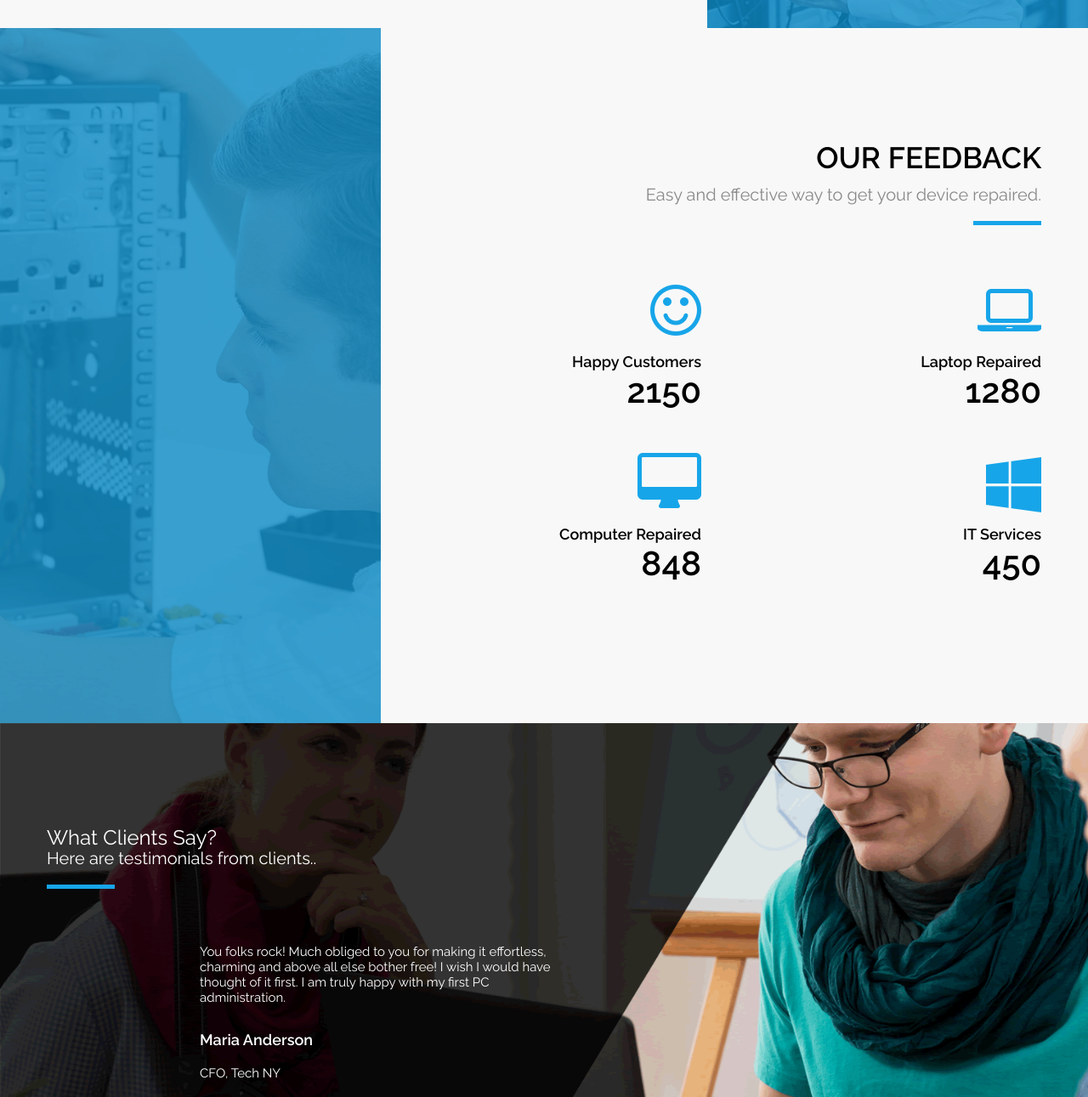
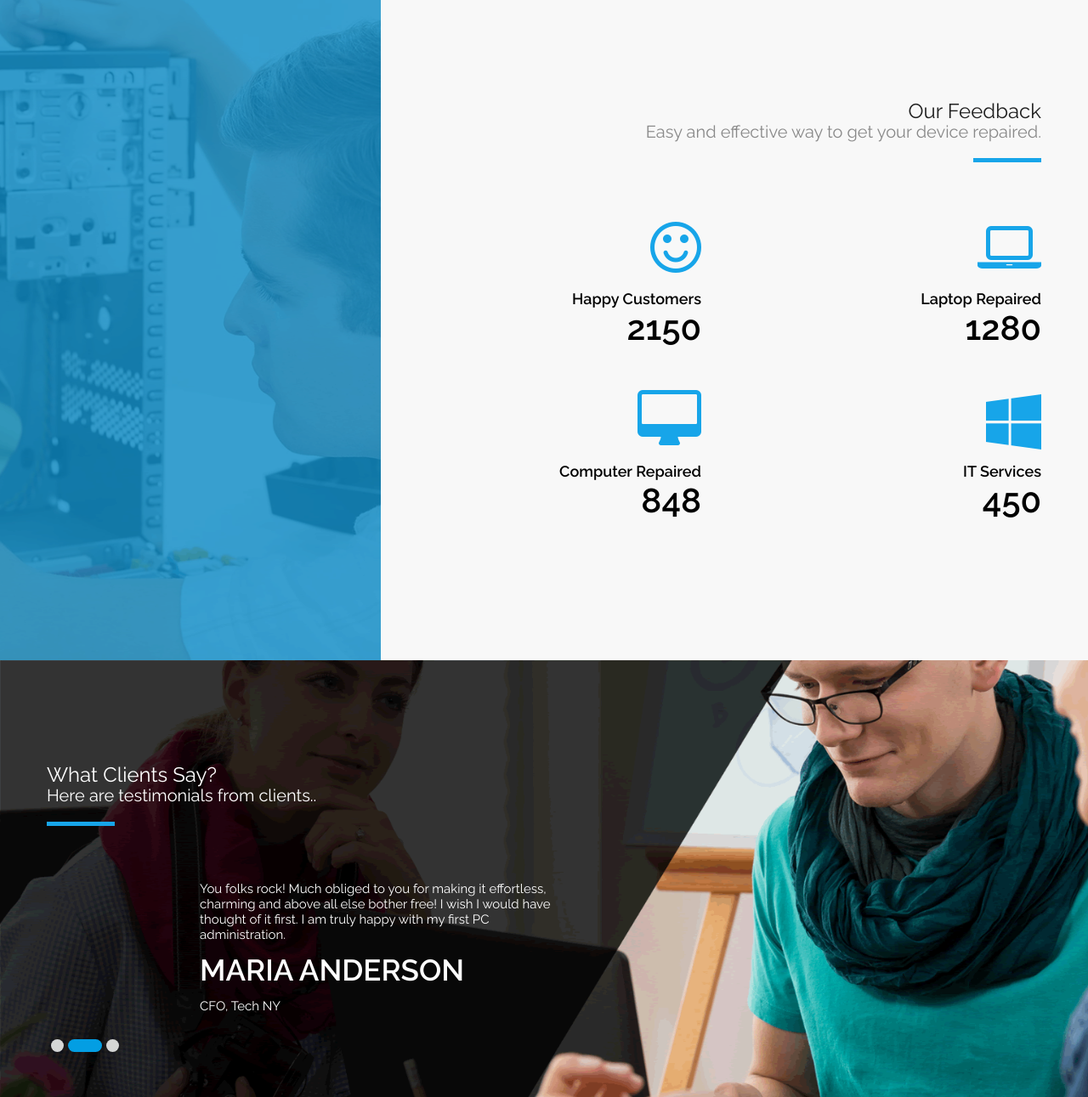
Before and after one commit to IT-Services-Provision/IT-Services-Provision.github.io, a plain HTML site: page index.html in a window 1280 px wide. Shown: the part 1509-2800 px from the top of the page at 85% size. Drawn offline with Linux system fonts and the light colour scheme; some packages are replaced by stand-ins of ours.

Commit message:
Heading tag changes

```diff
--- a/index.html
+++ b/index.html
@@ -184,7 +184,7 @@
       <div class="col-md-12">
         <div class="full">
           <div class="main_heading text_align_left">
-            <h2>Service Process</h2>
+            <h1>Service Process</h1>
             <p class="large">Easy and effective way to get your device repaired.</p>
           </div>
         </div>
@@ -251,7 +251,7 @@
       <div class="col-md-12">
         <div class="full">
           <div class="main_heading text_align_right">
-            <h2>Our Feedback</h2>
+            <h1>Our Feedback</h1>
             <p class="large">Easy and effective way to get your device repaired.</p>
           </div>
         </div>
@@ -325,7 +325,7 @@
                   <div class="testimonial-content"> You folks rock! Much obliged to you for making it effortless, charming and above all else bother free! I wish I would have thought of it first. I am truly happy with my first PC administration. </div>
                   <div class="testimonial-photo">  </div>
                   <div class="testimonial-meta">
-                    <h4>Maria Anderson</h4>
+                    <h3>Maria Anderson</h3>
                     <span class="testimonial-position">CFO, Tech NY</span> </div>
                 </div>
               </div>
@@ -334,7 +334,7 @@
                   <div class="testimonial-content"> You folks rock! Much obliged to you for making it effortless, charming and above all else bother free! I wish I would have thought of it first. I am truly happy with my first PC administration. </div>
                   <div class="testimonial-photo">  </div>
                   <div class="testimonial-meta">
-                    <h4>Maria Anderson</h4>
+                    <h2>Maria Anderson</h2>
                     <span class="testimonial-position">CFO, Tech NY</span> </div>
                 </div>
               </div>
```
